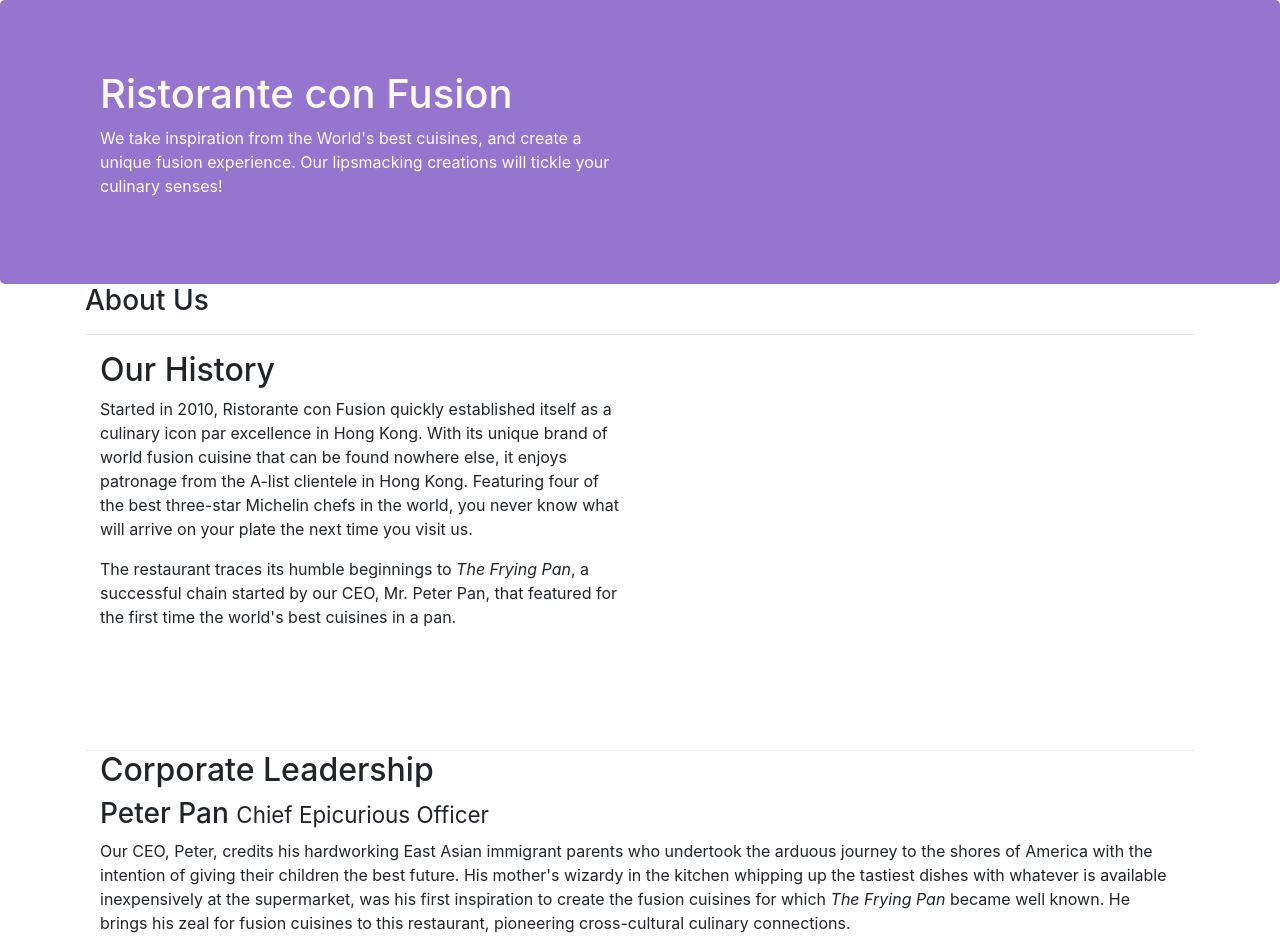
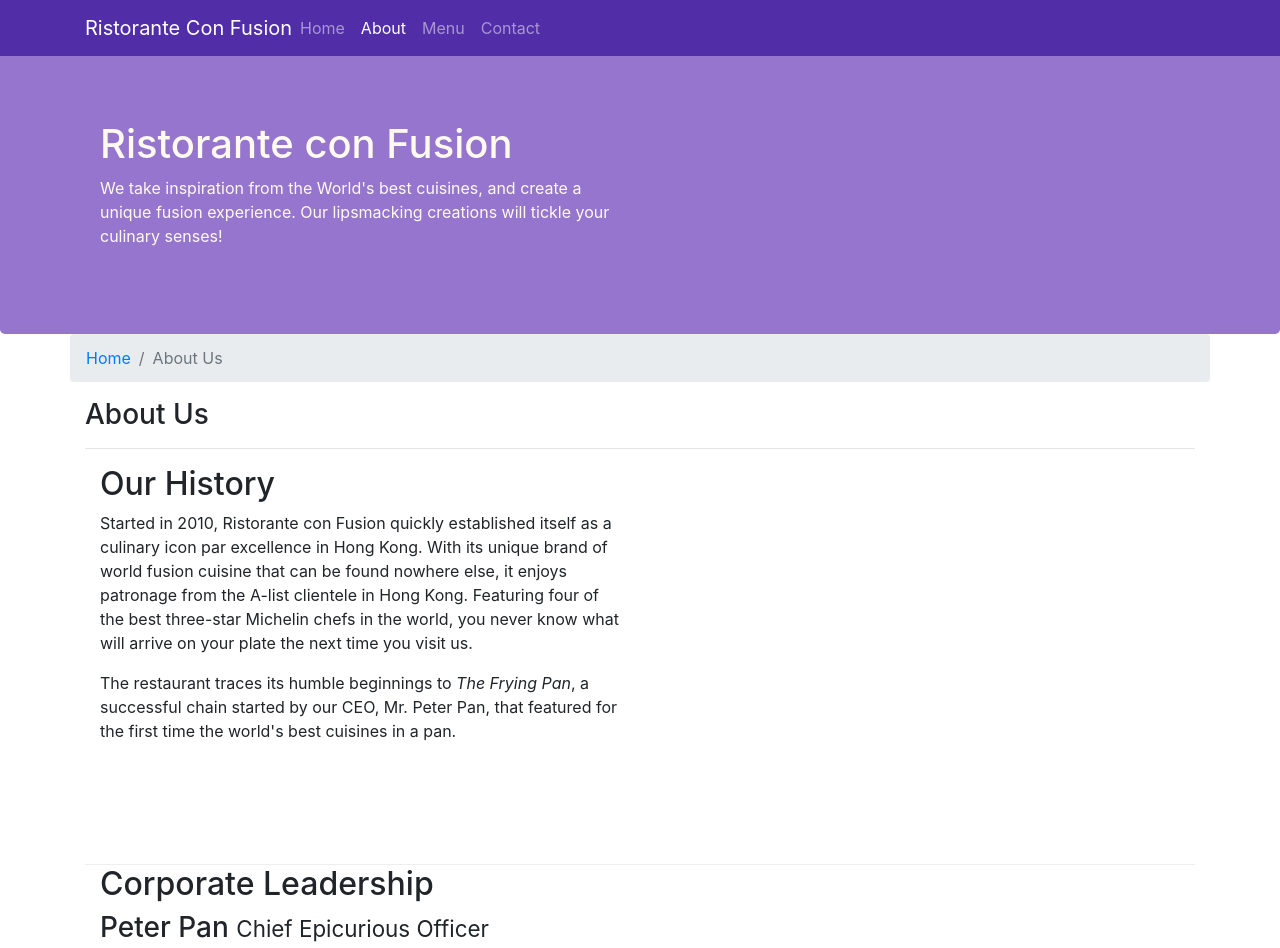
Before and after one commit to 1976user/bootstrap-4, a website: page aboutus.html in a window 1280 px wide. Shown: the top 948 px of the page. Drawn offline with nearby package versions, Linux system fonts and the light colour scheme.

Commit message:
Week2 Navbar and Breadcrumbs

```diff
--- a/aboutus.html
+++ b/aboutus.html
@@ -13,6 +13,25 @@
 </head>
 
 <body>
+    <nav class="navbar navbar-dark navbar-expand-sm fixed-top">
+        <div class="container">
+            <button class="navbar-toggler" type="button" data-toggle="collapse" data-target="#Navbar">
+                <span class="navbar-toggler-icon"></span>
+            </button>
+
+            <a class="navbar-brand mr-auto" href="#">Ristorante Con Fusion</a>
+
+            <div id="Navbar" class="collapse navbar-collapse">
+                <ul class="navbar-nav mr-auto">
+                    <li class="nav-item"><a class="nav-link" href="./index.html">Home</a></li>
+                    <li class="nav-item active"><a class="nav-link" href="#">About</a></li>
+                    <li class="nav-item"><a class="nav-link" href="#">Menu</a></li>
+                    <li class="nav-item"><a class="nav-link" href="#">Contact</a></li>
+                </ul>
+            </div>
+        </div>
+    </nav>
+
     <header class="jumbotron">
         <div class="container">
             <div class="row row-header">
@@ -28,6 +47,13 @@
 
     <div class="container">
         <div class="row">
+            <ol class="col-12 breadcrumb">
+                <li class="breadcrumb-item">
+                    <a href="./index.html">Home</a>
+                </li>
+                <li class="breadcrumb-item active">About Us</li>
+            </ol>
+
             <div class="col">
                <h3>About Us</h3>
                <hr>
@@ -66,7 +92,7 @@
                 <div class="col-4 offset-1 col-sm-2">
                     <h5>Links</h5>
                     <ul class="list-unstyled">
-                        <li><a href="#">Home</a></li>
+                        <li><a href="./index.html">Home</a></li>
                         <li><a href="#">About</a></li>
                         <li><a href="#">Menu</a></li>
                         <li><a href="#">Contact</a></li>
--- a/css/styles.css
+++ b/css/styles.css
@@ -23,8 +23,17 @@
 	color: floralwhite;
 }
 
-.address {
+address {
 	font-size: 80%;
 	margin: 0px;
 	color: #0F0F0F
 }
+
+body {
+	padding: 50px 0px 50px 0px;
+	z-index: 0;
+}
+
+.navbar-dark {
+	background-color: #512DA8;
+}
```
Also changed, not shown: index.html (+19 -1 lines).
